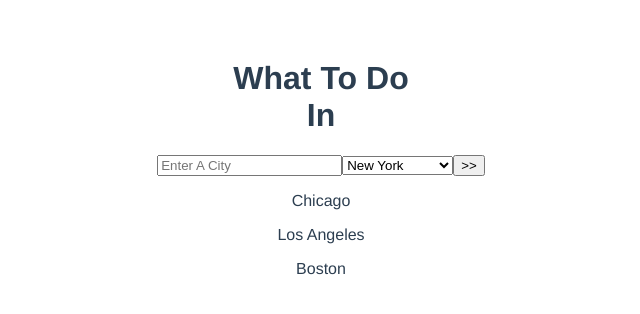
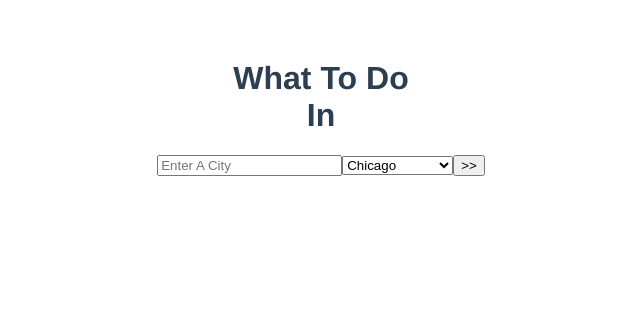
Before and after one commit to kja12786git/travel-assistant-app, a Vue app: page / in a window 1280 px wide. Shown: the top 314 px of the page, without its empty margins (319-959 px from the left). Built offline with nearby package versions, Linux system fonts and the light colour scheme.

Commit message:
Search component feeds option list based on data available

```diff
--- a/src/components/Search.vue
+++ b/src/components/Search.vue
@@ -1,13 +1,19 @@
 <template>
   <header>
     <h1>What To Do <br />In</h1>
-    <form action="/results">
+    <form action="/results/">
       <input placeholder="Enter A City"></input>
-      <select><optgroup><option>New York</option><option>Los Angeles</option></optgroup></select>
+      <select><optgroup><option v-for="item in items">{{ item.current_city.name }}</option></optgroup></select>
       <button>>></button>
 
-      <span v-for="item in items">
-        <p>{{ item.current_city.name }} </p>
+      <span v-if="item in items">
+        <ul>
+          <li><strong>{{ item.current_city.name }}</strong></li>
+          <li>Number of interests listed: <strong>{{ item.current_city.total_points_of_interest }}</strong></li>
+          <li>Find it on: {{ item.current_city.google_maps_link }} Google Maps!</li>
+          <li>Description: {{ item.current_city.details.short_description }}</li>
+
+        </ul>
       </span>
 
     </form>
```
